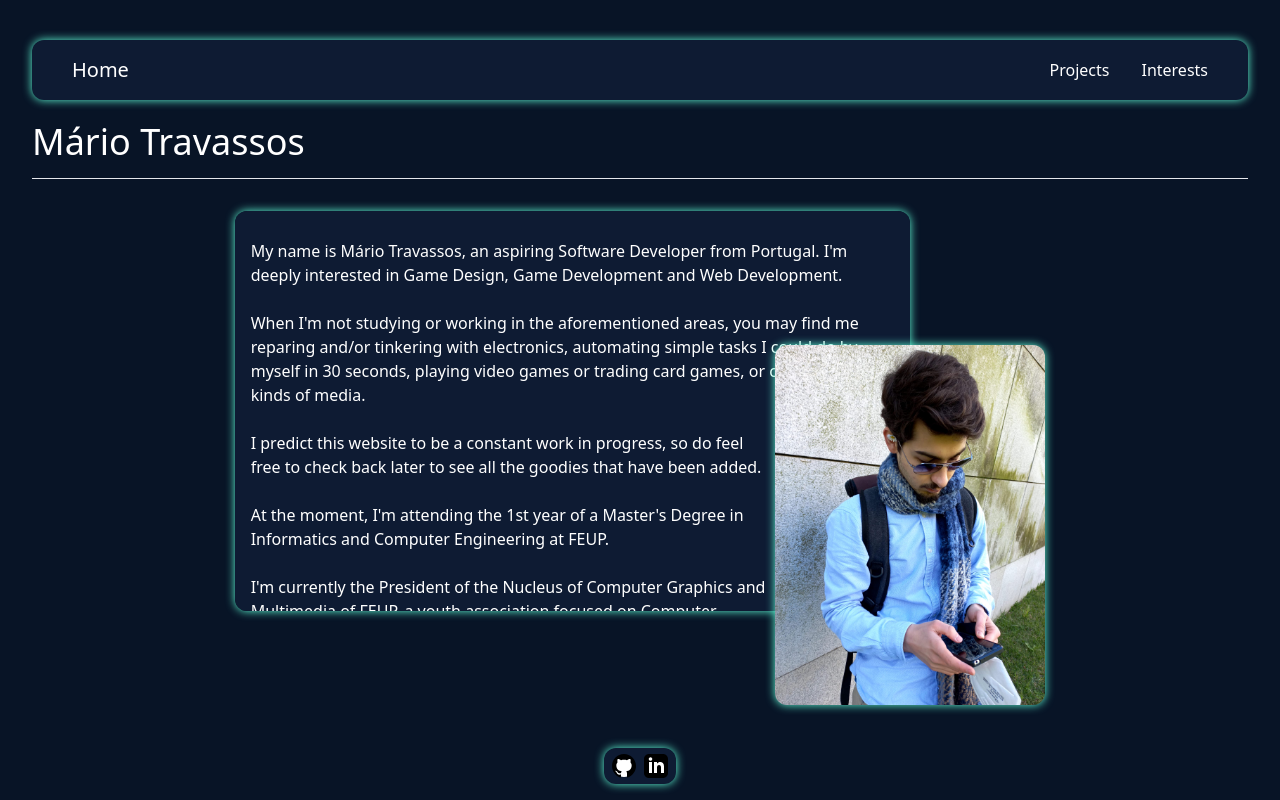
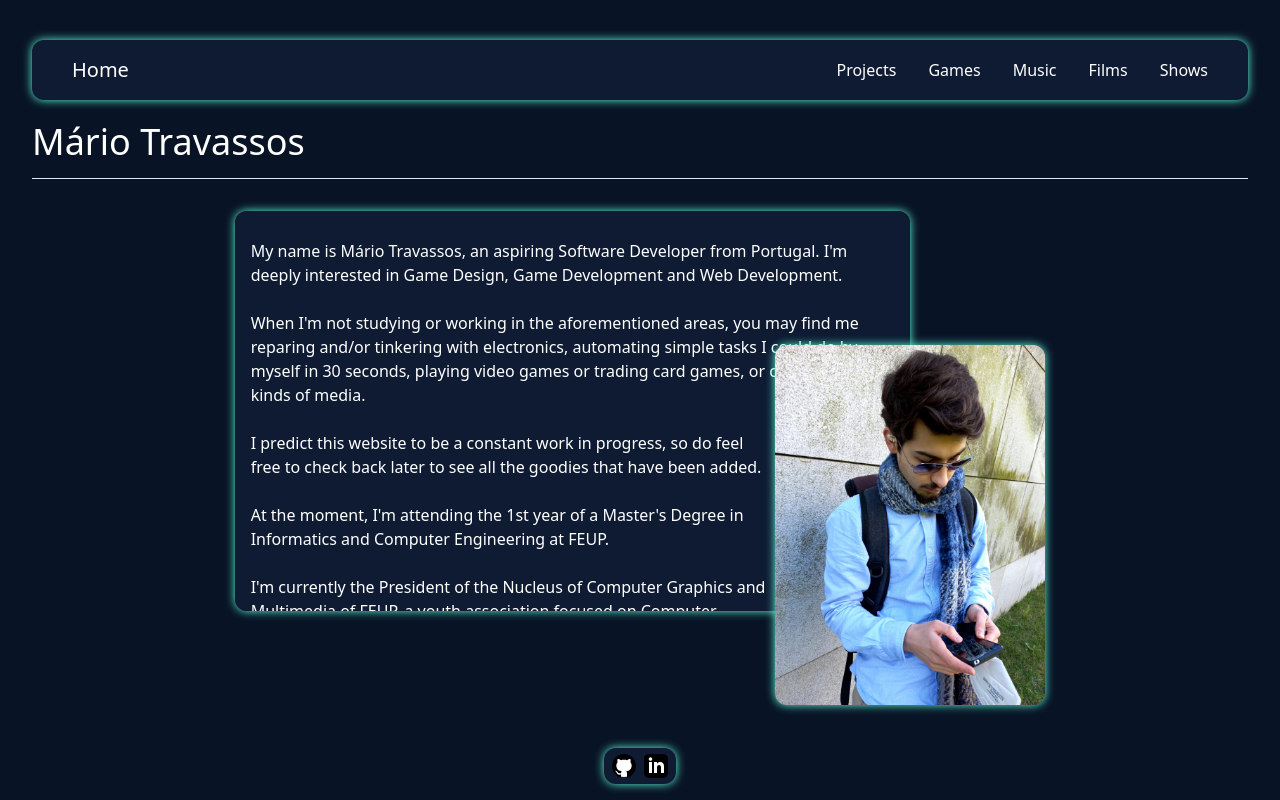
Before and after one commit to Retchut/website, a React (Create React App) app: page / in a window 1280 px wide. Shown: the top 800 px of the page. Built offline with nearby package versions, Linux system fonts and the light colour scheme.

Commit message:
feat: implement anchors for remaining interest showcases

```diff
--- a/src/Components/App/App.jsx
+++ b/src/Components/App/App.jsx
@@ -13,7 +13,10 @@ function App() {
   const refs = {
     home : useRef(null),
     projects : useRef(null),
-    interests : useRef(null)
+    games : useRef(null),
+    music : useRef(null),
+    films : useRef(null),
+    shows : useRef(null)
   }
 
   // offset used because the sticky navbar takes up the top 60 px or so of the page
@@ -37,16 +40,16 @@ function App() {
       <section ref={refs.projects} className="pb-10">
         <Projects />
       </section>
-      <section ref={refs.interests} className="pb-10">
+      <section ref={refs.games} className="pb-10">
         <Games />
       </section>
-      <section className="pb-10">
+      <section ref={refs.music} className="pb-10">
         <Music />
       </section>
-      <section className="pb-10">
+      <section ref={refs.films} className="pb-10">
         <Films />
       </section>
-      <section className="pb-10">
+      <section ref={refs.shows} className="pb-10">
         <Shows />
       </section>
       <Footer />
--- a/src/Components/Navbar/Navbar.jsx
+++ b/src/Components/Navbar/Navbar.jsx
@@ -4,7 +4,10 @@ function Navbar(props){
     const [ homeKey, homeLabel ]  = [ "home", "Home" ];
     const sections = {
         "projects" : "Projects",
-        "interests" : "Interests"
+        "games" : "Games",
+        "music" : "Music",
+        "films" : "Films",
+        "shows" : "Shows"
     }
 
     const LinkButton = ({sectionKey, sectionLabel}) => {
```
